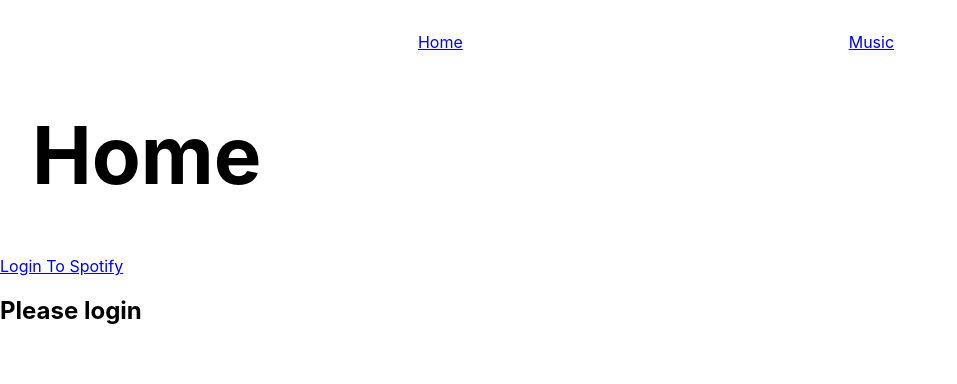
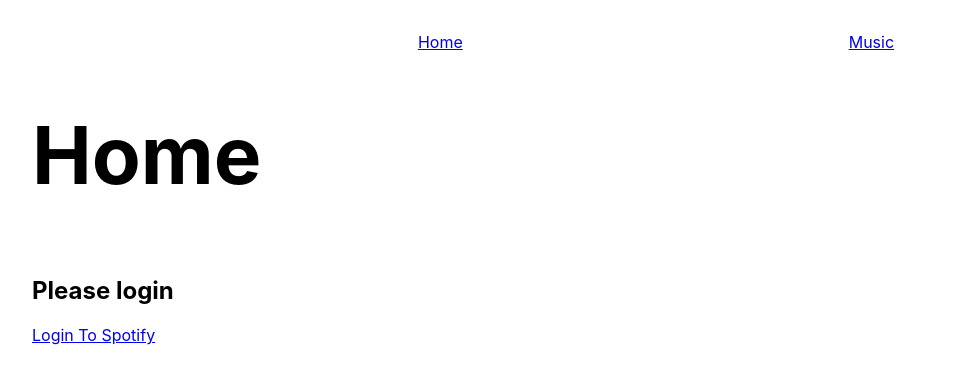
Before and after one commit to nforman91/music_experiment, a React (Create React App) app: page / in a window 1280 px wide. Shown: the top 384 px of the page, without its empty margins (0-957 px from the left). Built offline with nearby package versions, Linux system fonts and the light colour scheme.

Commit message:
Updated artist list spacing

```diff
--- a/src/App.js
+++ b/src/App.js
@@ -5,6 +5,7 @@
 import Home from './components/Home';
 import Music from './components/Music';
 import axios from 'axios';
+import styled from 'styled-components';
 
 function App() {
   const CLIENT_ID = "1ee7ac924b8f42b6a147e00f47b0a1e7";
@@ -68,21 +69,29 @@
           <Route path="/music" element={<Music/>} />
         </Routes>
       </Router>
-      {!token ?
-      <a href={`${AUTH_ENDPOINT}?client_id=${CLIENT_ID}&redirect_uri=${REDIRECT_URI}&response_type=${RESPONSE_TYPE}`}>Login To Spotify</a>
-      : <button onClick={logout}>Logout</button>
-      }
-
+      <StyledArtists>
         {token ?
           <form onSubmit={searchArtists}>
             <input type="text" onChange={e => setSearchKey(e.target.value)}/>
             <button type={"submit"}>Search</button>
           </form>
         : <h2>Please login</h2>}
-
+        {!token ?
+          <a href={`${AUTH_ENDPOINT}?client_id=${CLIENT_ID}&redirect_uri=${REDIRECT_URI}&response_type=${RESPONSE_TYPE}`}>Login To Spotify</a>
+          : <button onClick={logout}>Logout</button>
+        }
         {renderArtists()}
+      </StyledArtists>
     </div>
   );
 }
 
+const StyledArtists = styled.div`
+      display: flex;
+      flex-direction: column;
+      justify-content: space-between;
+      margin-left: 2rem;
+      margin-right: 2rem;
+`;
+
 export default App;
```
Lines whose indentation alone changed are shown as unchanged.
